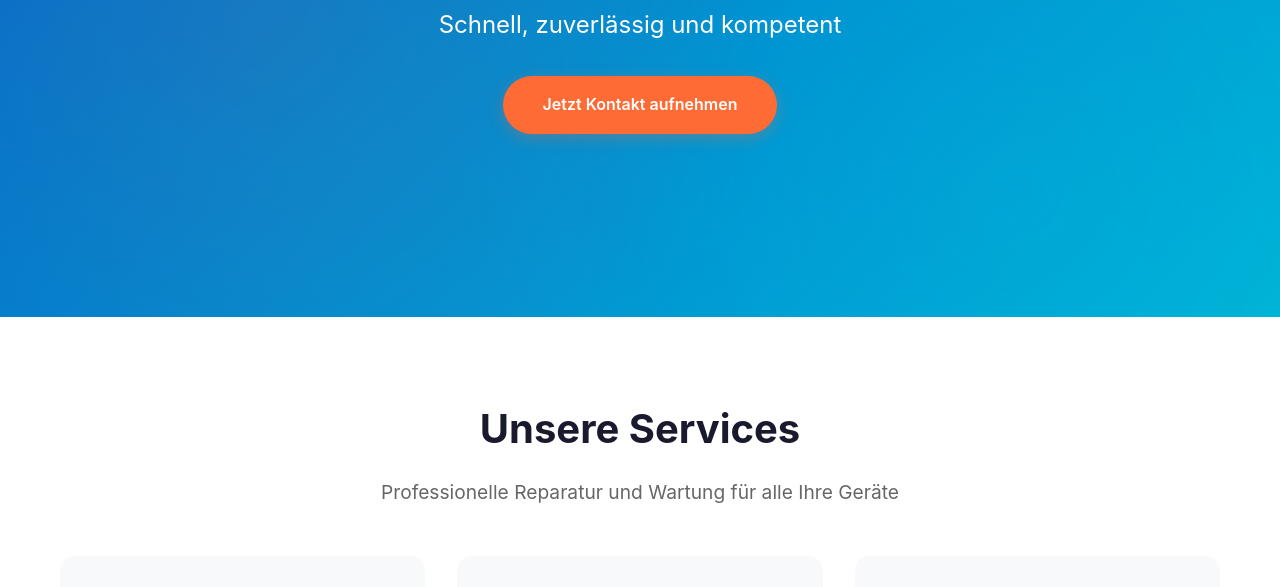
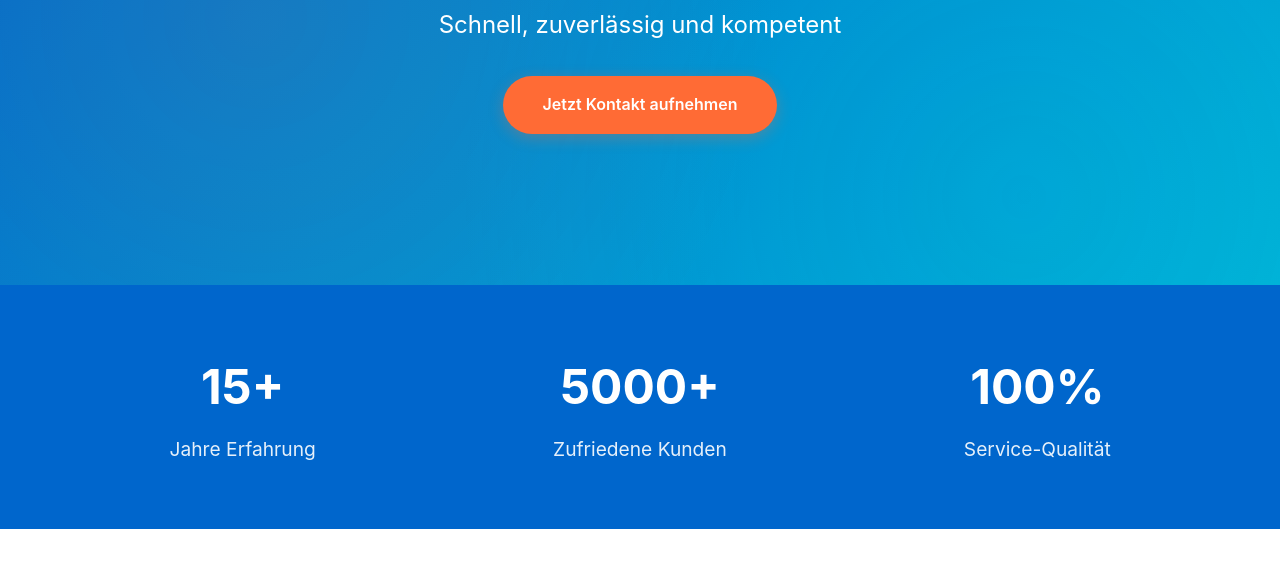
Before and after one commit to RuhullahNajafi/edvhilfe24, a plain HTML site: page index.html in a window 1280 px wide. Shown: the part 361-948 px from the top of the page. Drawn offline with Linux system fonts and the light colour scheme.

Commit message:
Highlight years of experience
- Added stats section with experience counter
- Emphasized experience in About section
- Created feature branch as requested

```diff
--- a/index.html
+++ b/index.html
@@ -55,6 +55,26 @@
                 <h2 class="hero-title animate-fade-in">Ihr professioneller IT-Reparaturservice</h2>
                 <p class="hero-subtitle animate-fade-in-delay">Schnell, zuverlässig und kompetent</p>
                 <a href="contact.html" class="btn btn-primary animate-fade-in-delay-2">Jetzt Kontakt aufnehmen</a>
+            </div>
+        </div>
+    </section>
+
+    <!-- Stats Section -->
+    <section class="stats">
+        <div class="container">
+            <div class="stats-grid">
+                <div class="stat-item">
+                    <div class="stat-number">15+</div>
+                    <div class="stat-label">Jahre Erfahrung</div>
+                </div>
+                <div class="stat-item">
+                    <div class="stat-number">5000+</div>
+                    <div class="stat-label">Zufriedene Kunden</div>
+                </div>
+                <div class="stat-item">
+                    <div class="stat-number">100%</div>
+                    <div class="stat-label">Service-Qualität</div>
+                </div>
             </div>
         </div>
     </section>
@@ -117,7 +137,7 @@
             <div class="about-content">
                 <div class="about-text">
                     <h2 class="section-title">Über edvhilfe24</h2>
-                    <p>Mit jahrelanger Erfahrung im IT-Bereich bieten wir Ihnen professionellen Reparaturservice für alle Ihre elektronischen Geräte. Unser Team aus qualifizierten Technikern steht Ihnen mit Rat und Tat zur Seite.</p>
+                    <p>Mit <strong>über 15 Jahren Erfahrung</strong> im IT-Bereich bieten wir Ihnen professionellen Reparaturservice für alle Ihre elektronischen Geräte. Unser Team aus qualifizierten Technikern steht Ihnen mit Rat und Tat zur Seite.</p>
                     <p>Wir legen großen Wert auf Qualität, Schnelligkeit und Kundenzufriedenheit. Die meisten Reparaturen können wir noch am selben Tag durchführen.</p>
 
                     <div class="features">
--- a/styles.css
+++ b/styles.css
@@ -269,6 +269,41 @@ body {
     background: var(--light-color);
     transform: translateY(-2px);
     box-shadow: var(--shadow-lg);
+}
+
+/* ===================================
+   Stats Section
+   =================================== */
+.stats {
+    background: var(--primary-color);
+    padding: 3rem 0;
+    color: var(--white);
+    margin-top: -2rem;
+    position: relative;
+    z-index: 10;
+}
+
+.stats-grid {
+    display: grid;
+    grid-template-columns: repeat(auto-fit, minmax(200px, 1fr));
+    gap: 2rem;
+    text-align: center;
+}
+
+.stat-item {
+    padding: 1rem;
+}
+
+.stat-number {
+    font-size: 3rem;
+    font-weight: bold;
+    margin-bottom: 0.5rem;
+    color: var(--white);
+}
+
+.stat-label {
+    font-size: 1.2rem;
+    opacity: 0.9;
 }
 
 /* ===================================
```
